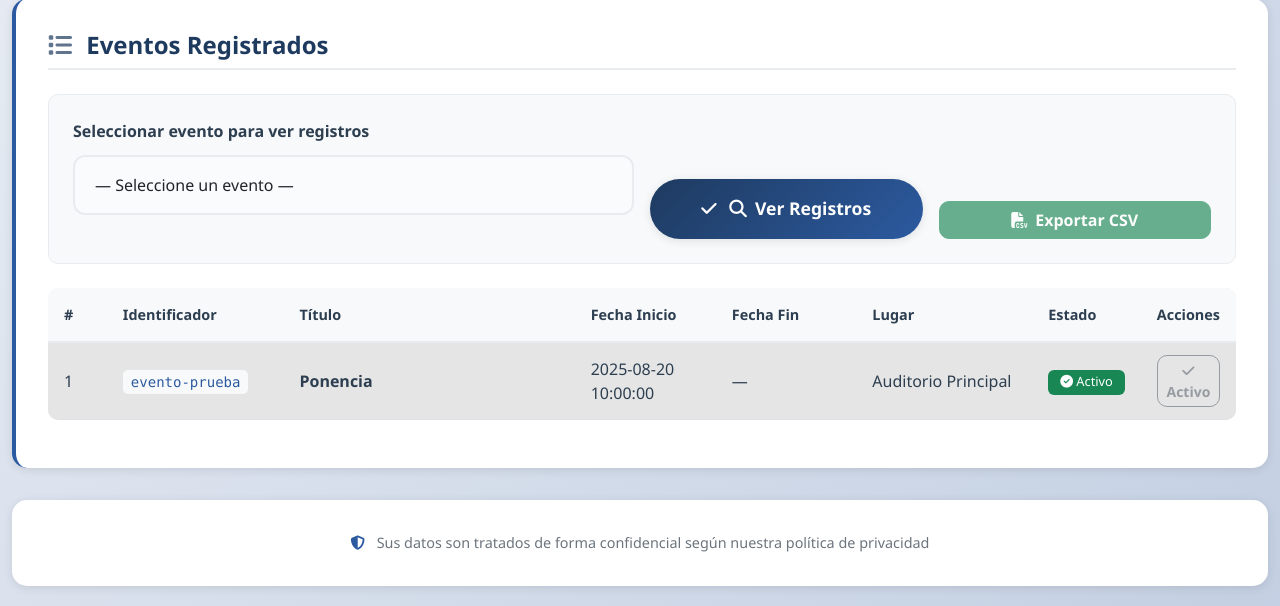
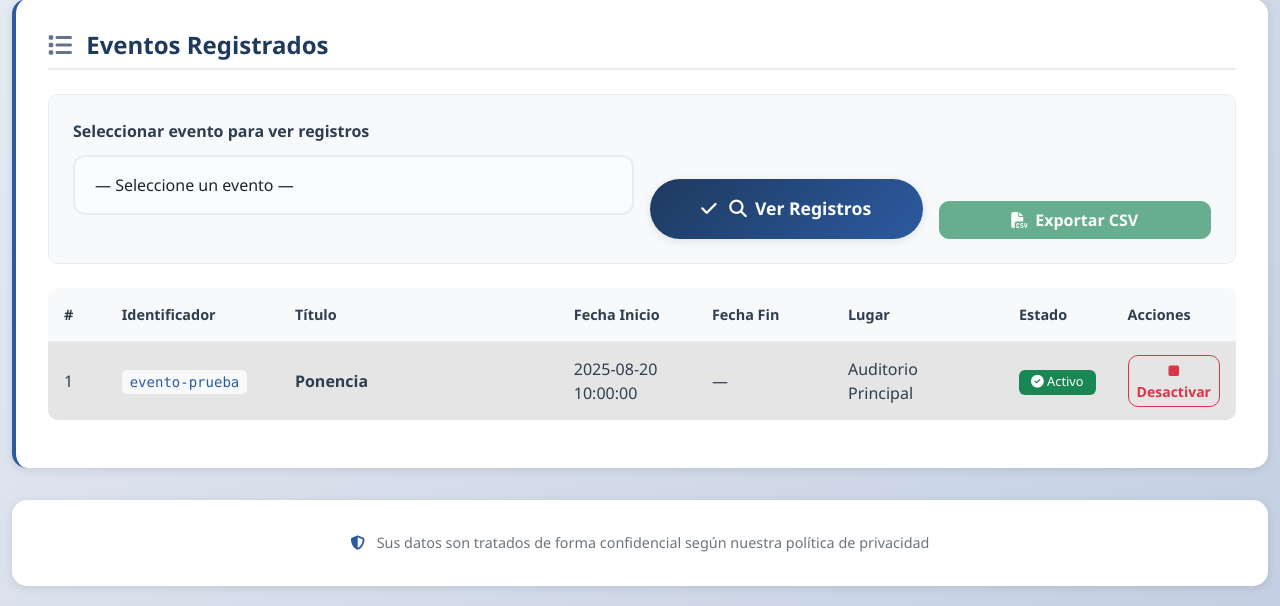
Before and after one commit to CarlosMelendezMejia/asistencia_qr, a Flask app: page /admin in a window 1280 px wide. Shown: the part 877-1483 px from the top of the page. Run offline with Flask 3, Linux system fonts and the light colour scheme; the visitor is signed in with stand-in values (Sample User, id 1); data comes from the database, SQL or seed files in the repository.

Commit message:
feat: allow deactivating events from admin

```diff
--- a/app.py
+++ b/app.py
@@ -285,6 +285,23 @@ def admin_evento_activar(event_id: int):
         cur.close(); cnx.close()
     return redirect(url_for("admin_panel"))
 
+
+@app.post("/admin/evento/<int:event_id>/desactivar")
+@admin_required
+def admin_evento_desactivar(event_id: int):
+    cnx = db_conn()
+    cur = cnx.cursor()
+    try:
+        cur.execute("UPDATE evento SET activo=0 WHERE id=%s", (event_id,))
+        cnx.commit()
+        flash("Evento desactivado", "success")
+    except mysql.connector.Error as e:
+        cnx.rollback()
+        flash(f"Error de BD: {e}", "danger")
+    finally:
+        cur.close(); cnx.close()
+    return redirect(url_for("admin_panel"))
+
 @app.get("/admin/export")
 @admin_required
 def admin_export():
--- a/templates/admin.html
+++ b/templates/admin.html
@@ -193,16 +193,18 @@
                 {% endif %}
               </td>
               <td>
-                {% if not e.activo %}
+                {% if e.activo %}
+                  <form method="post" action="{{ url_for('admin_evento_desactivar', event_id=e.id) }}" class="d-inline">
+                    <button class="btn btn-sm btn-outline-danger" type="submit">
+                      <i class="fas fa-stop"></i> Desactivar
+                    </button>
+                  </form>
+                {% else %}
                   <form method="post" action="{{ url_for('admin_evento_activar', event_id=e.id) }}" class="d-inline">
                     <button class="btn btn-sm btn-outline-success" type="submit">
                       <i class="fas fa-play"></i> Activar
                     </button>
                   </form>
-                {% else %}
-                  <button class="btn btn-sm btn-outline-secondary" disabled>
-                    <i class="fas fa-check"></i> Activo
-                  </button>
                 {% endif %}
               </td>
             </tr>
```
